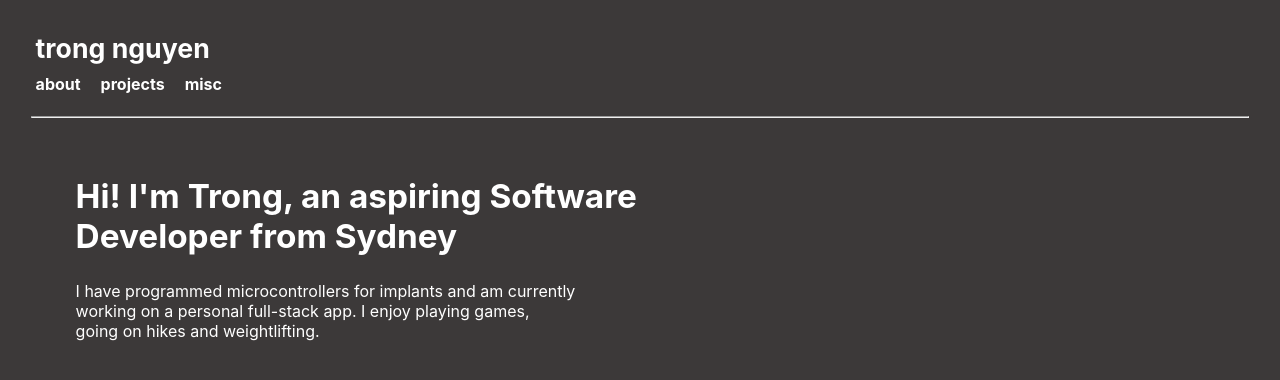
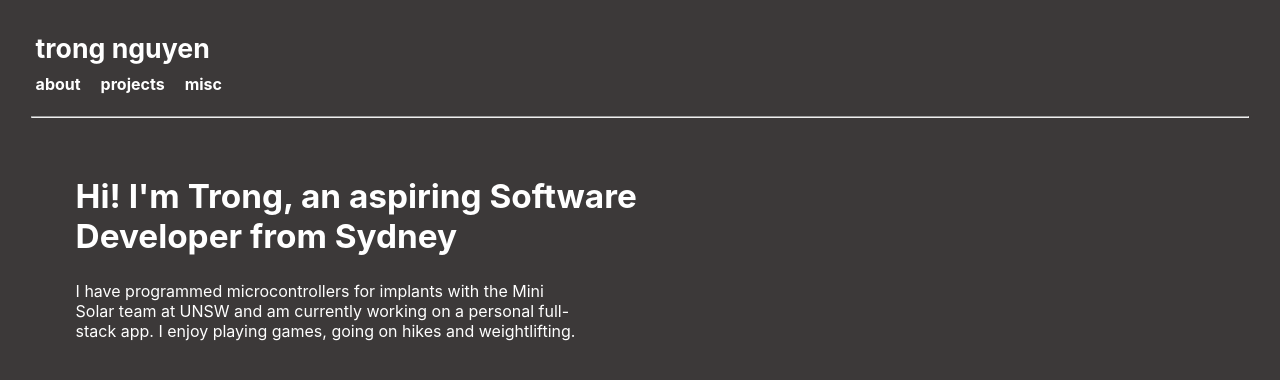
Before and after one commit to trongtngu/website, a React (Create React App) app: page /about in a window 1280 px wide. Shown: the top 380 px of the page. Built offline with nearby package versions, Linux system fonts and the light colour scheme.

Commit message:
adding redirects file for netlify

```diff
--- a/src/pages/About.jsx
+++ b/src/pages/About.jsx
@@ -5,7 +5,7 @@ function About () {
         Hi! I'm Trong, an aspiring Software Developer from Sydney
     </div>
     <div className="about-me-box">
-      I have programmed microcontrollers for implants and am currently working on a personal full-stack app. I enjoy playing games, going on hikes and weightlifting.
+      I have programmed microcontrollers for implants with the Mini Solar team at UNSW and am currently working on a personal full-stack app. I enjoy playing games, going on hikes and weightlifting.
     </div>
   </>)
 }
```
Also changed, not shown: 1 other file (tests, documents, lock files or other folders).
